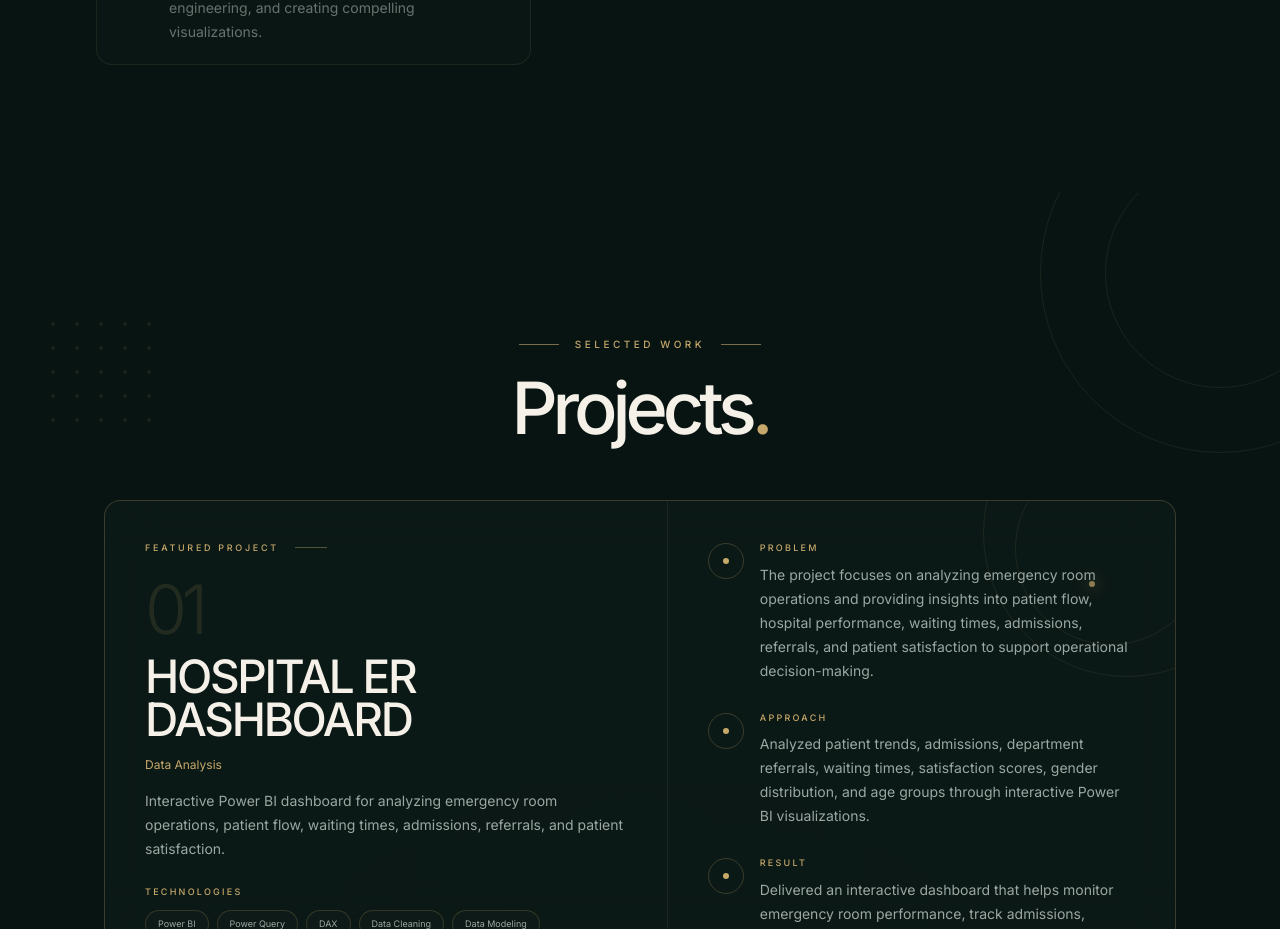
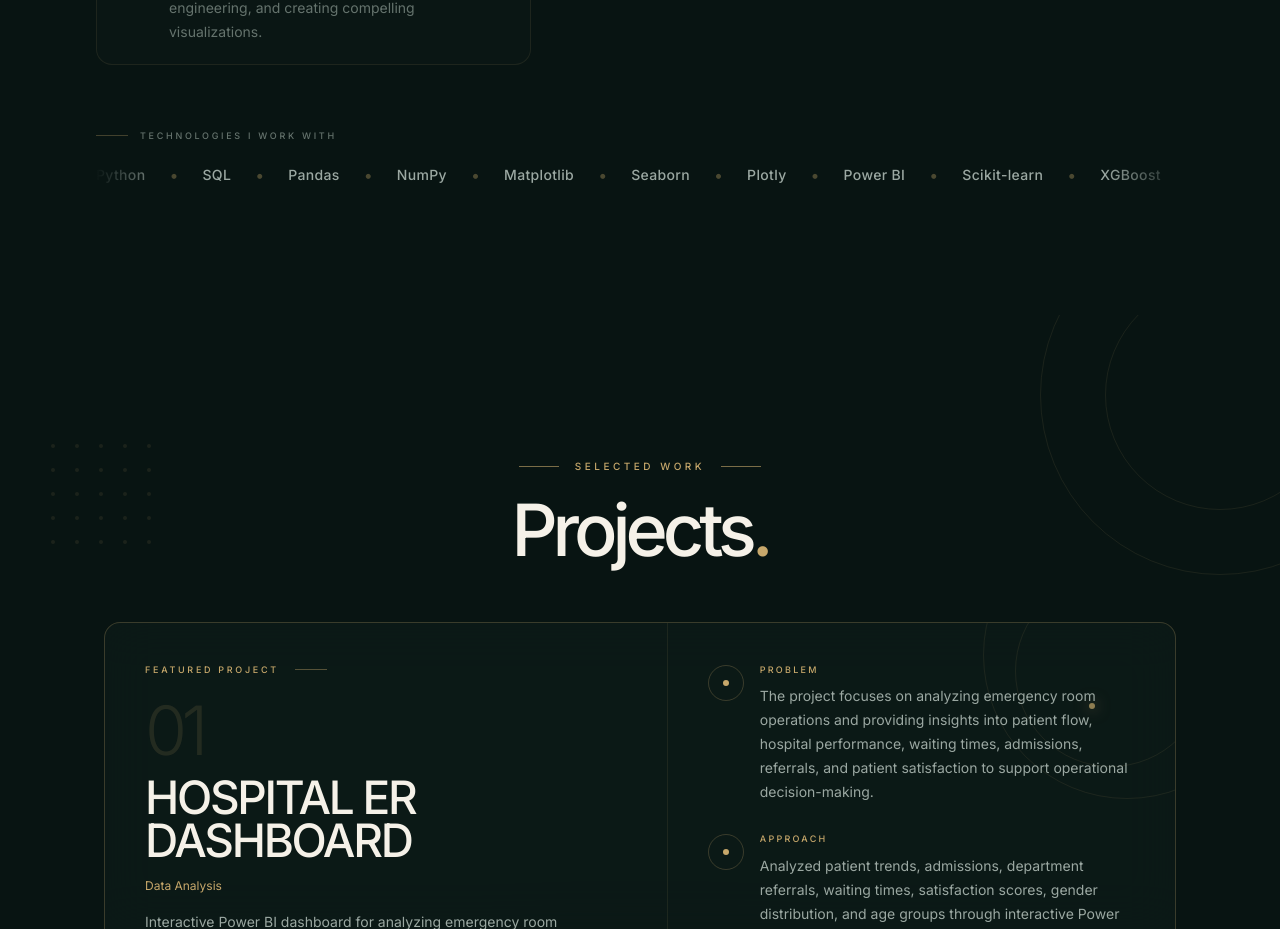
Before and after one commit to DohaAbdelrahman/Doha, a Next.js app: page / in a window 1280 px wide. Shown: the part 2020-2949 px from the top of the page. Built offline with nearby package versions, Linux system fonts and the light colour scheme.

Commit message:
add skills

```diff
--- a/src/sections/AboutSection.tsx
+++ b/src/sections/AboutSection.tsx
@@ -23,7 +23,9 @@ export default function AboutSection() {
         sm:py-32
       "
     >
-      {/* Background */}
+      {/* =====================================================
+          BACKGROUND
+      ===================================================== */}
 
       <div className="pointer-events-none absolute inset-0 overflow-hidden">
         <div
@@ -77,7 +79,9 @@ export default function AboutSection() {
         </div>
       </div>
 
-      {/* Content */}
+      {/* =====================================================
+          CONTENT
+      ===================================================== */}
 
       <div
         className="
@@ -532,6 +536,110 @@ export default function AboutSection() {
             </div>
           </ScrollReveal>
         </div>
+
+        {/* =================================================
+            ADDITIONAL SKILLS MARQUEE
+        ================================================= */}
+
+        <ScrollReveal
+          direction="up"
+          delay={0.15}
+          className="mt-16"
+        >
+          <div className="relative overflow-hidden">
+            {/* Marquee Header */}
+
+            <div className="mb-5 flex items-center gap-3">
+              <span className="h-px w-8 bg-[#C7A86B]/30" />
+
+              <p
+                className="
+                  text-[9px]
+                  font-medium
+                  uppercase
+                  tracking-[0.3em]
+                  text-[#65736D]
+                "
+              >
+                Technologies I Work With
+              </p>
+            </div>
+
+            {/* Marquee */}
+
+            <div className="relative overflow-hidden">
+              <div className="skills-marquee flex w-max">
+                {[...skillCategories, ...skillCategories].flatMap(
+                  (category, categoryIndex) =>
+                    category.skills.map(
+                      (skill, skillIndex) => (
+                        <div
+                          key={`${categoryIndex}-${skillIndex}-${skill.name}`}
+                          className="flex items-center"
+                        >
+                          <span
+                            className="
+                              whitespace-nowrap
+                              text-sm
+                              font-medium
+                              tracking-wide
+                              text-[#9BA8A2]
+                              transition-colors
+                              duration-300
+                              hover:text-[#C7A86B]
+                            "
+                          >
+                            {skill.name}
+                          </span>
+
+                          <span
+                            className="
+                              mx-6
+                              text-[#C7A86B]/35
+                            "
+                          >
+                            •
+                          </span>
+                        </div>
+                      )
+                    )
+                )}
+              </div>
+
+              {/* Left Fade */}
+
+              <div
+                className="
+                  pointer-events-none
+                  absolute
+                  inset-y-0
+                  left-0
+                  z-10
+                  w-20
+                  bg-gradient-to-r
+                  from-[#081412]
+                  to-transparent
+                "
+              />
+
+              {/* Right Fade */}
+
+              <div
+                className="
+                  pointer-events-none
+                  absolute
+                  inset-y-0
+                  right-0
+                  z-10
+                  w-20
+                  bg-gradient-to-l
+                  from-[#081412]
+                  to-transparent
+                "
+              />
+            </div>
+          </div>
+        </ScrollReveal>
       </div>
     </section>
   );
```
